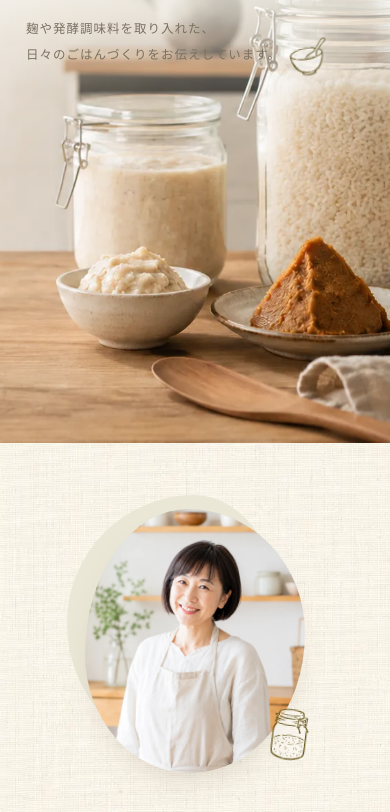
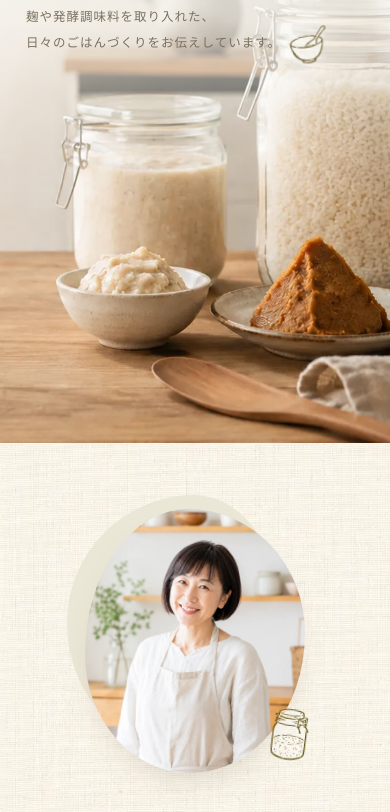
Before and after one commit to h-creates/kojitokurashi-site, a plain HTML site: page index.html in a window 390 px wide. Shown: the part 242-1054 px from the top of the page. Drawn offline with nearby package versions, Linux system fonts and the light colour scheme; a web font is replaced by a local one.

Commit message:
スマホFV: 文言を少し上げ、可読グラデをサブキャッチまで届くよう調整
Co-Authored-By: Claude Opus 4.8 <noreply@anthropic.com>

```diff
--- a/assets/css/style.css
+++ b/assets/css/style.css
@@ -577,19 +577,19 @@ ul { margin: 0; padding: 0; list-style: none; }
 
   /* First View — 写真の上にテキストを重ねる（縦長） */
   .fv-slide { background-position: 72% center; }   /* 写真の右側を見せる */
-  /* モヤは文字のある上部だけに絞り、下半分は写真をくっきり見せる */
+  /* モヤは文字付近に絞りつつ、サブキャッチまで届くよう少し下まで */
   .fv-media::after {
     background: linear-gradient(180deg,
       rgba(253,252,247,.9) 0%,
-      rgba(253,252,247,.72) 27%,
-      rgba(253,252,247,.2) 43%,
-      rgba(253,252,247,0) 56%);
+      rgba(253,252,247,.74) 32%,
+      rgba(253,252,247,.26) 50%,
+      rgba(253,252,247,0) 64%);
   }
   .fv-copy {
     min-height: min(82vh, 620px);
     justify-content: flex-start;
     align-items: flex-start;
-    padding: 40px 26px 0;
+    padding: 28px 26px 0;
   }
   .fv-title { font-size: 27px; line-height: 1.75; margin-bottom: 18px; }
   .fv-lead { font-size: 12.5px; line-height: 2.05; }
--- a/index.html
+++ b/index.html
@@ -33,7 +33,7 @@
   <link rel="preconnect" href="https://fonts.googleapis.com" />
   <link rel="preconnect" href="https://fonts.gstatic.com" crossorigin />
   <link href="https://fonts.googleapis.com/css2?family=Cormorant+Garamond:ital,wght@0,400;0,500;1,400&family=Zen+Kaku+Gothic+New:wght@400;500;700&family=Zen+Old+Mincho:wght@400;500&display=swap" rel="stylesheet" />
-  <link rel="stylesheet" href="assets/css/style.css?v=1.2" />
+  <link rel="stylesheet" href="assets/css/style.css?v=1.3" />
 
   <!-- 構造化データ（プロフィール） -->
   <script type="application/ld+json">
```
